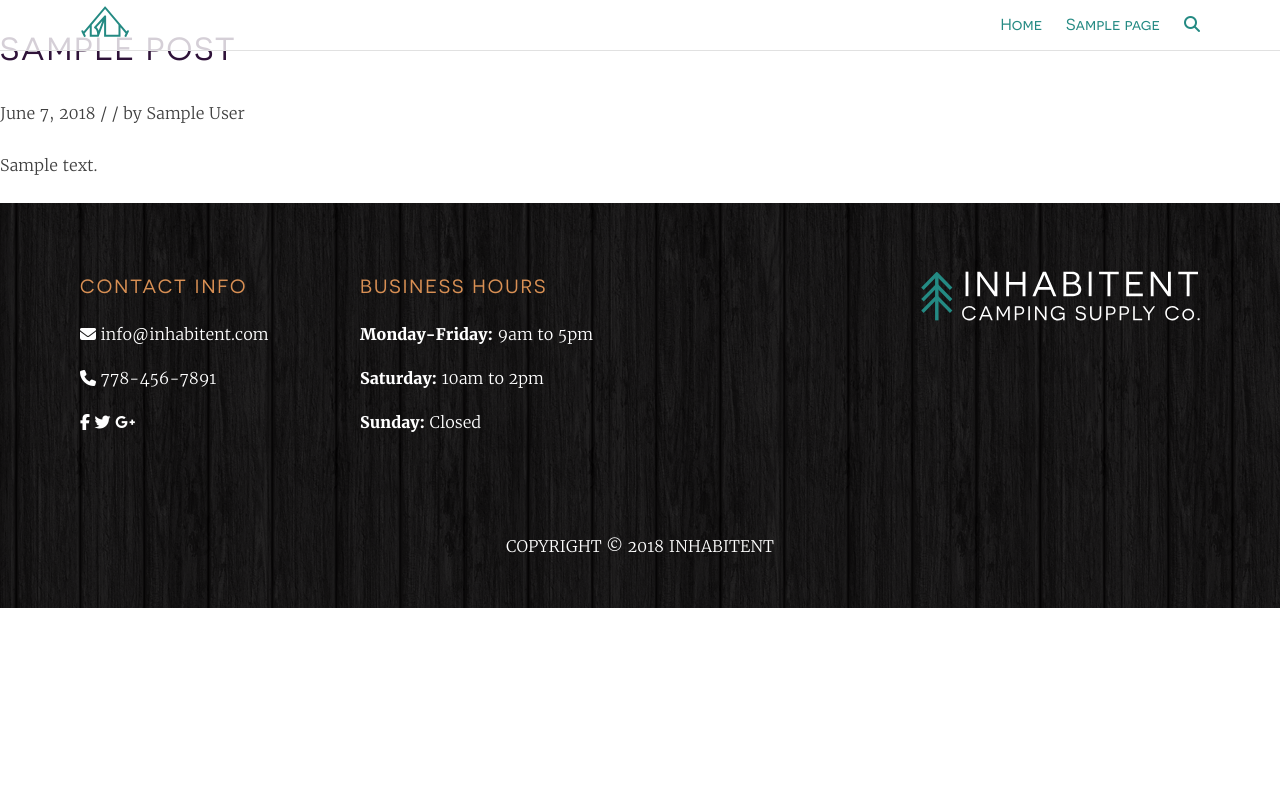
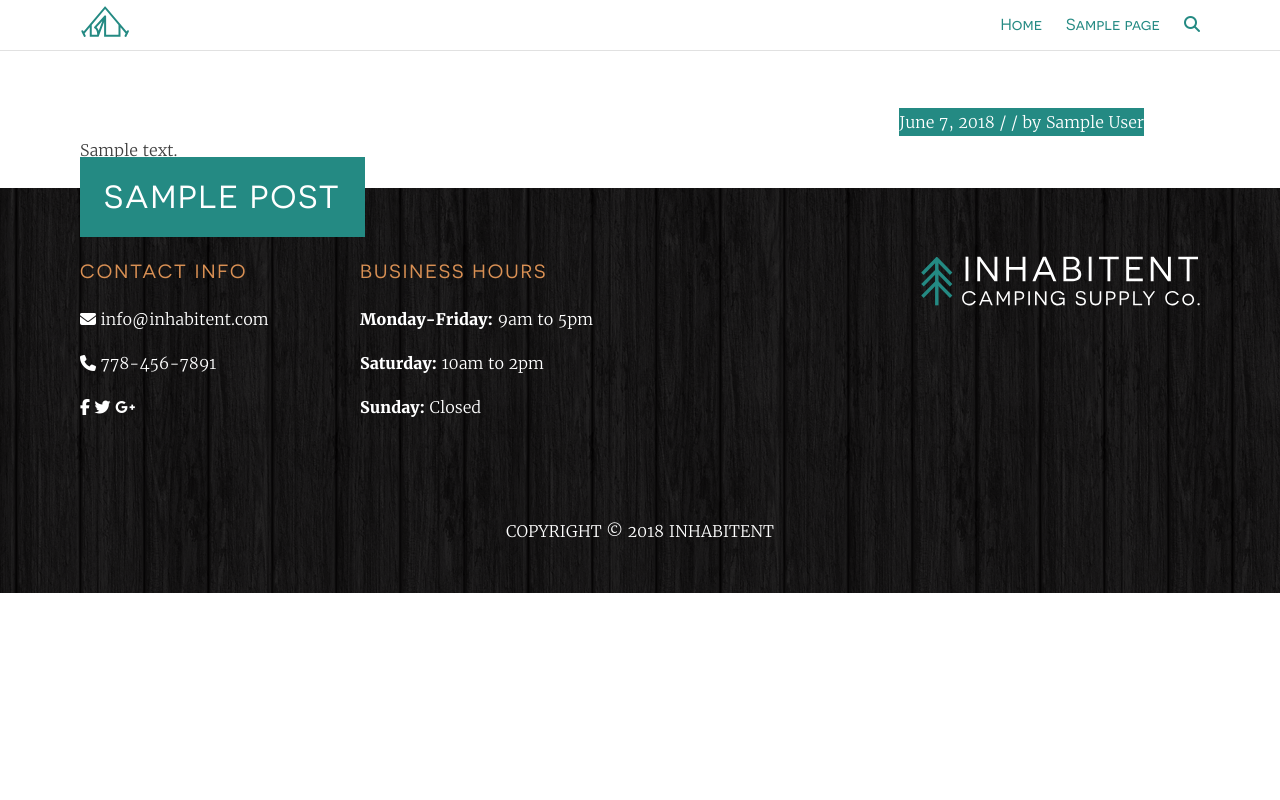
Before and after one commit to Showwtime/inhabitent, a WordPress theme: template themes/inhabitent/single.php in a window 1280 px wide. Run offline with PHP 8.4 and a stand-in for WordPress, Linux system fonts and the light colour scheme; the site name, menu and one post (Sample post) are stand-ins, and other content is empty; some libraries are stand-ins or nearby versions.

```diff
--- a/themes/inhabitent/archive-product.php
+++ b/themes/inhabitent/archive-product.php
@@ -50,7 +50,7 @@ get_header(); ?>
 
 						<div class="item-info">
 
-						<?php the_title('<h2 class="entry-title"></h2>' ); ?>
+						<p class="entry-title"><?php the_title(); ?></p>
 						<p class="price dots">...................</p>
 						<p class="price"><?php echo CFS()->get( 'price' ); ?></p>
 
--- a/themes/inhabitent/home.php
+++ b/themes/inhabitent/home.php
@@ -27,7 +27,7 @@ get_header(); ?>
 
 			<?php the_posts_navigation(); ?>
 
-		<?php else : ?>
+		<?php else: ?>
 
 
 
--- a/themes/inhabitent/sass/_archive-product.scss
+++ b/themes/inhabitent/sass/_archive-product.scss
@@ -56,7 +56,13 @@
 
 .item-info{
 	display: flex;
-	flex-direction: row;
 	justify-content: center;
-	align-items: center;
+	margin-top: .5rem;
+	.entry-title{
+		font-size: .9rem;
+	}
+	p{
+		font-size: .8rem;
+		margin: .2rem;
+	}
 }
--- a/themes/inhabitent/sass/_home.scss
+++ b/themes/inhabitent/sass/_home.scss
@@ -50,6 +50,23 @@
     }
 }
 
+.blog .black-btn{
+    border: 1px solid #000;
+    background-color: #fff;
+    color: #000;
+    padding: 0.5rem 1.5rem;
+    &.black-btn:hover {
+      background: #248a83;
+      border: 1px solid #248a83;
+      &:visited {
+        color: #fff;
+      }
+    }
+}
+.blog .entry-content a{
+    text-decoration: none;
+}
+
 // Sidebar ==========================
 .widget-area, .page .widget-area{
 	flex-basis: 25%;
--- a/themes/inhabitent/sass/_single.scss
+++ b/themes/inhabitent/sass/_single.scss
@@ -0,0 +1,59 @@
+// Single Journal Page
+
+.flex-content{
+    display: flex;
+}
+
+.single{
+    .content-area{
+        flex-basis: 75%;
+        flex-grow: 1;
+    }
+    .site-content{
+        padding-top: 7rem;
+    }
+    .site-main{
+        padding-right: 5%;
+    }
+    .entry-header{
+	position: relative;
+	width: auto;
+	margin: 0;
+    padding: 0;
+        h1{
+            position: absolute;
+            color: #fff;
+            background-color: #248A83;
+            left: 0;
+            top: 0;
+            padding: .75rem 1.5rem;
+            max-width: 75%;
+        }
+        .entry-title a{
+            color: #fff;
+            text-decoration: none;
+            font-size: 2rem;
+            font-weight: 700;
+        }
+        .entry-meta{
+            position: absolute;
+            color: #fff;
+            background-color: #248A83;
+            right: 0;
+            bottom: 0;
+            padding: .75rem, 1.5rem;
+            max-width: 75%;
+        }
+        img{
+            width: 100%;
+        }
+    }
+}
+
+.single-journal-comments{
+    h3{
+        font-size: 1.8rem;
+        font-weight: 700;
+    }
+
+}
--- /dev/null
+++ b/themes/inhabitent/sass/_taxonomy-product-type.scss
@@ -0,0 +1,13 @@
+//  Single Product Page
+
+
+.taxonomy-product-type-wrapper{
+    margin-top: 5rem;
+        .entry-header{
+            border: 1px solid #e1e1e1;
+        }
+        p{
+            font-size: .8rem;
+            margin: .5rem 0
+        }
+}
--- a/themes/inhabitent/sass/style.scss
+++ b/themes/inhabitent/sass/style.scss
@@ -65,7 +65,9 @@ Nicolas Gallagher and Jonathan Neal http://necolas.github.com/normalize.css/
 @import 'page-templates';
 @import 'about';
 @import 'archive-product';
+@import 'taxonomy-product-type';
 @import 'single-product';
+@import 'single';
 @import 'page';
 @import 'home';
 @import 'footer';
--- a/themes/inhabitent/single.php
+++ b/themes/inhabitent/single.php
@@ -6,27 +6,28 @@
  */
 
 get_header(); ?>
-
+<div class="container flex-content journal">
 		<div id="primary" class="content-area">
 			<main id="main" class="site-main" role="main">
 
 			<?php while ( have_posts() ) : the_post(); ?>
+			<div class="single-journal-info">
+				<?php get_template_part( 'template-parts/content', 'single' ); ?>
+			</div>
 
-			<?php get_template_part( 'template-parts/content', 'single' ); ?>
-
-			<?php the_post_navigation(); ?>
-
+			<div class="single-journal-comments">
 				<?php
 					// If comments are open or we have at least one comment, load up the comment template.
 					if ( comments_open() || get_comments_number() ) :
 						comments_template();
 					endif;
 				?>
-
+			</div>
 			<?php endwhile; // End of the loop. ?>
 
 			</main><!-- #main -->
 		</div><!-- #primary -->
 
 	<?php get_sidebar(); ?>
+</div><!-- #container flex-content -->
 <?php get_footer(); ?>
--- a/themes/inhabitent/style.css
+++ b/themes/inhabitent/style.css
@@ -844,6 +851,57 @@ object {
   font-family: 'Novecentos';
   font-size: 1.8rem;
   margin-top: 0; }
+
+.flex-content {
+  display: -webkit-box;
+  display: -ms-flexbox;
+  display: flex; }
+
+.single .content-area {
+  -ms-flex-preferred-size: 75%;
+      flex-basis: 75%;
+  -webkit-box-flex: 1;
+      -ms-flex-positive: 1;
+          flex-grow: 1; }
+
+.single .site-content {
+  padding-top: 7rem; }
+
+.single .site-main {
+  padding-right: 5%; }
+
+.single .entry-header {
+  position: relative;
+  width: auto;
+  margin: 0;
+  padding: 0; }
+  .single .entry-header h1 {
+    position: absolute;
+    color: #fff;
+    background-color: #248A83;
+    left: 0;
+    top: 0;
+    padding: .75rem 1.5rem;
+    max-width: 75%; }
+  .single .entry-header .entry-title a {
+    color: #fff;
+    text-decoration: none;
+    font-size: 2rem;
+    font-weight: 700; }
+  .single .entry-header .entry-meta {
+    position: absolute;
+    color: #fff;
+    background-color: #248A83;
+    right: 0;
+    bottom: 0;
+    padding: .75rem, 1.5rem;
+    max-width: 75%; }
+  .single .entry-header img {
+    width: 100%; }
+
+.single-journal-comments h3 {
+  font-size: 1.8rem;
+  font-weight: 700; }
 
 .contact-page .content-area {
   margin: 0; }
```
Also changed, not shown: other parts of themes/inhabitent/style.css (+28 -7 lines), themes/inhabitent/taxonomy-product_type.php (+19 -4 lines), themes/inhabitent/build/css/style.min.css. Lines whose indentation alone changed are shown as unchanged.
